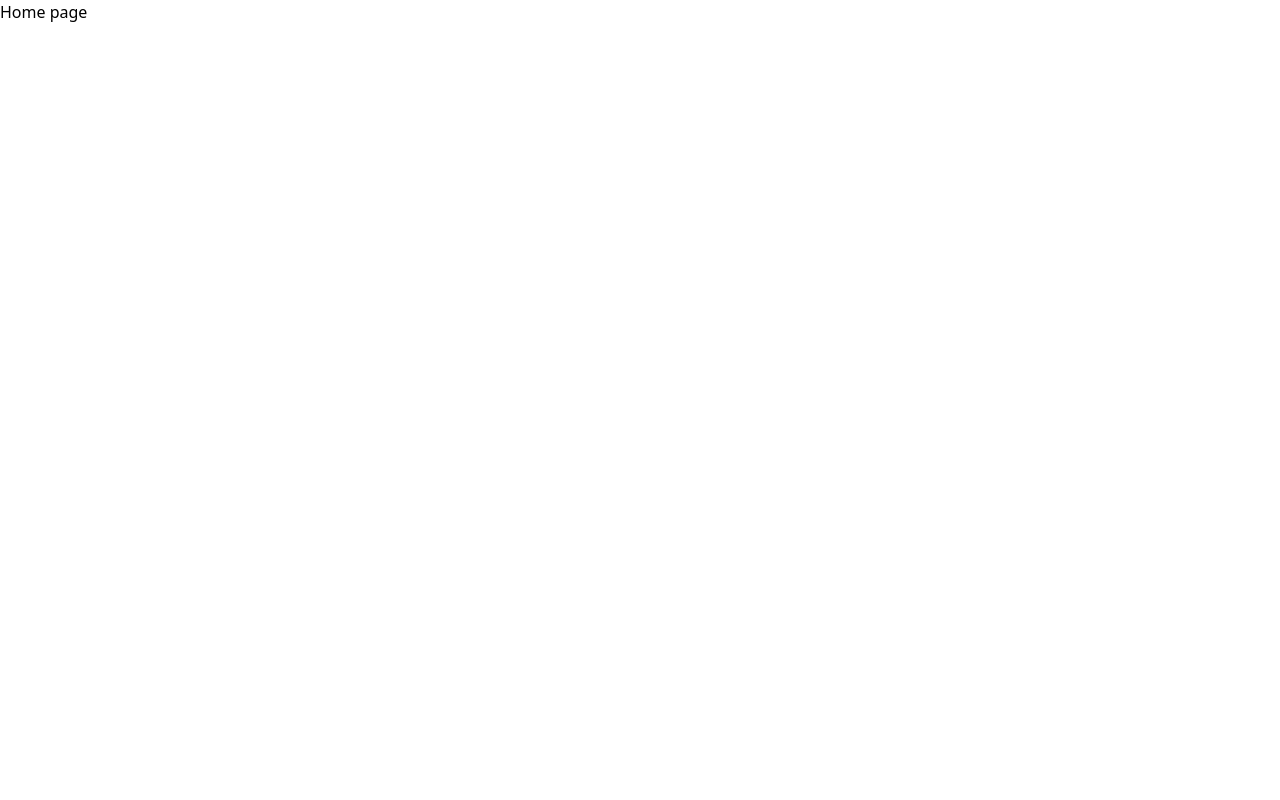
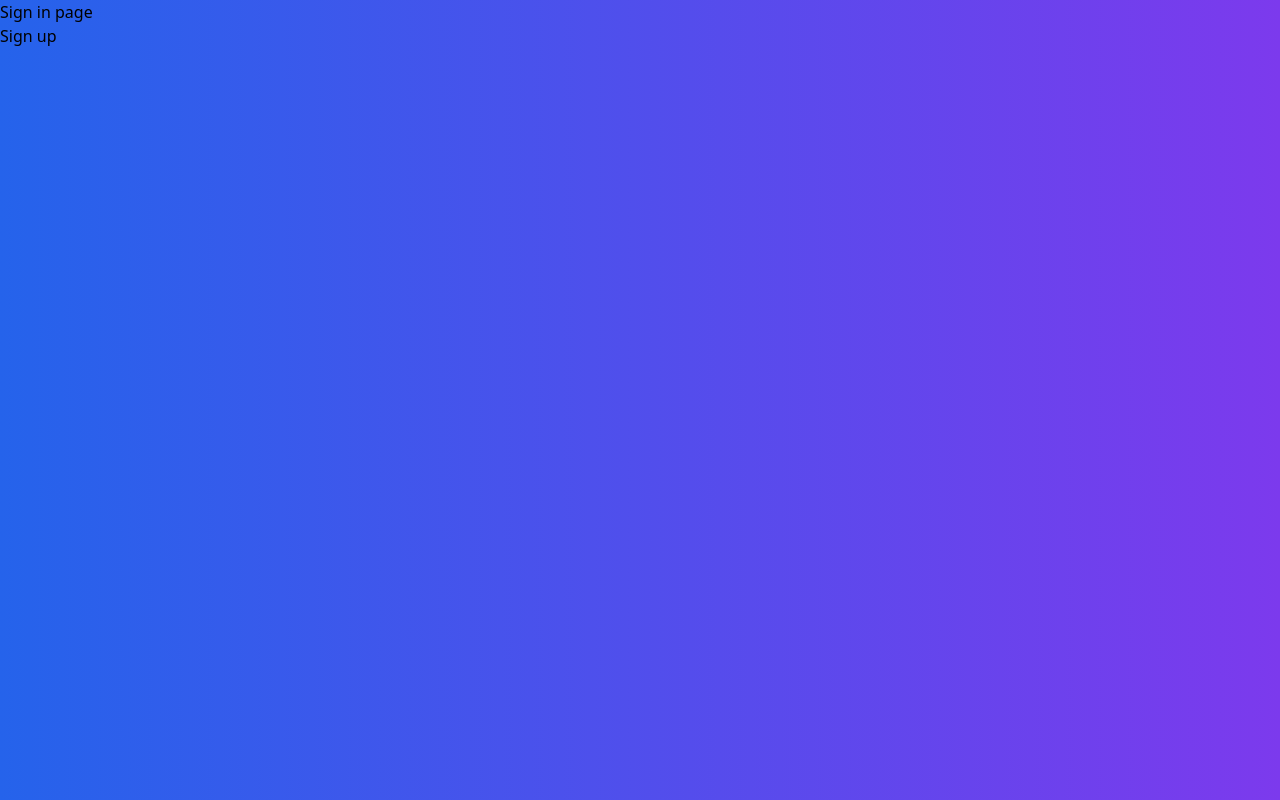
Before and after one commit to frontendweb-sg/vue-social, a Vue app: page / in a window 1280 px wide. Built offline with nearby package versions, Linux system fonts and the light colour scheme.

Commit message:
add auth route

```diff
--- a/index.html
+++ b/index.html
@@ -12,8 +12,8 @@
       rel="stylesheet"
     />
   </head>
-  <body>
-    <div id="app"></div>
+  <body class="relative">
+    <div id="app" class="h-screen"></div>
     <script type="module" src="/src/main.ts"></script>
   </body>
 </html>
--- a/src/App.vue
+++ b/src/App.vue
@@ -1,5 +1,9 @@
 <template>
-  <h1>Home page</h1>
+  <router-view v-slot="{ Component }">
+    <transition name="fade">
+      <component :is="Component" />
+    </transition>
+  </router-view>
 </template>
 
 <script>
@@ -7,4 +11,13 @@ export default {}
 </script>
 
 <style>
+.fade-enter-active,
+.fade-leave-active {
+  transition: opacity 0.3s ease;
+}
+
+.fade-enter-from,
+.fade-leave-to {
+  opacity: 0;
+}
 </style>
--- a/src/main.ts
+++ b/src/main.ts
@@ -3,6 +3,7 @@ import App from './App.vue'
 import { createPinia } from 'pinia'
 
 import './assets/main.css'
+import router from './routes'
 
 const app = createApp(App)
 
@@ -17,6 +18,7 @@ const pinia = createPinia()
 app.use(pinia)
 
 // routes
+app.use(router)
 
 // app configuration
 
--- /dev/null
+++ b/src/modules/auth/index.vue
@@ -0,0 +1,12 @@
+<template>
+  <div class="bg-gradient-to-r from-blue-600 to-violet-600 h-full">
+    <router-view />
+  </div>
+</template>
+
+<script>
+export default {}
+</script>
+
+<style>
+</style>
--- /dev/null
+++ b/src/modules/auth/signin/SigninPage.vue
@@ -0,0 +1,11 @@
+<template>
+  <h1>Sign in page</h1>
+  <router-link to="/signup">Sign up</router-link>
+</template>
+
+  <script>
+export default {}
+</script>
+
+  <style>
+</style>
--- /dev/null
+++ b/src/modules/auth/signup/SignupPage.vue
@@ -0,0 +1,11 @@
+<template>
+  <h1>Sign up page</h1>
+  <router-link to="/">Sign in</router-link>
+</template>
+
+<script>
+export default {}
+</script>
+
+<style>
+</style>
--- /dev/null
+++ b/src/pages/NotFound.vue
@@ -0,0 +1,10 @@
+<template>
+  <h1>Not Found</h1>
+</template>
+
+<script>
+export default {}
+</script>
+
+<style>
+</style>
--- /dev/null
+++ b/src/routes/index.ts
@@ -0,0 +1,37 @@
+import { createRouter, createWebHistory, type RouteRecordRaw } from 'vue-router'
+
+// Routes
+const routes: RouteRecordRaw[] = [
+  {
+    path: '/',
+    component: () => import('@/modules/auth/index.vue'),
+    alias: ['/signin'],
+    children: [
+      {
+        path: '',
+        component: () => import('@/modules/auth/signin/SigninPage.vue')
+      },
+      {
+        path: 'signup',
+        component: () => import('@/modules/auth/signup/SignupPage.vue')
+      }
+    ]
+  },
+  {
+    path: '/:matchPath(.*)',
+    component: () => import('@/pages/NotFound.vue')
+  }
+]
+
+const router = createRouter({
+  routes,
+  history: createWebHistory(import.meta.env.BASE_URL),
+  scrollBehavior(to, from, scrollBehavior) {
+    if (scrollBehavior) {
+      return scrollBehavior
+    } else {
+    }
+  }
+})
+
+export default router
--- a/tsconfig.app.json
+++ b/tsconfig.app.json
@@ -1,6 +1,6 @@
 {
   "extends": "@vue/tsconfig/tsconfig.dom.json",
-  "include": ["env.d.ts", "src/**/*", "src/**/*.vue"],
+  "include": ["env.d.ts", "src/**/*.ts", "src/**/*", "src/**/*.vue"],
   "exclude": ["src/**/__tests__/*"],
   "compilerOptions": {
     "composite": true,
--- a/vite.config.ts
+++ b/vite.config.ts
@@ -6,10 +6,10 @@ import VueDevTools from 'vite-plugin-vue-devtools'
 
 // https://vitejs.dev/config/
 export default defineConfig({
-  plugins: [
-    vue(),
-    VueDevTools(),
-  ],
+  optimizeDeps: {
+    include: ['vue', 'pinia', 'vue-router']
+  },
+  plugins: [vue(), VueDevTools()],
   resolve: {
     alias: {
       '@': fileURLToPath(new URL('./src', import.meta.url))
```
